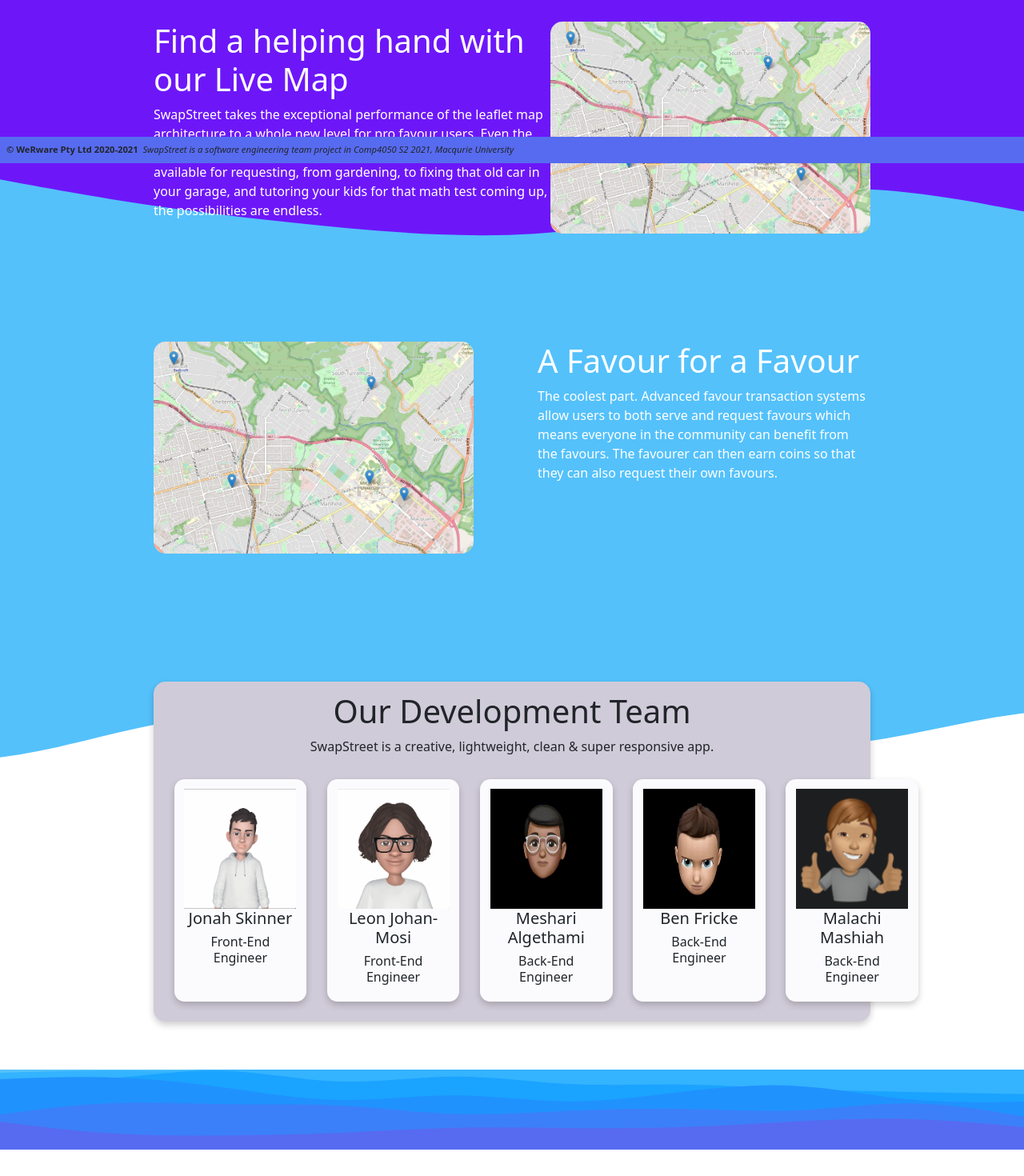
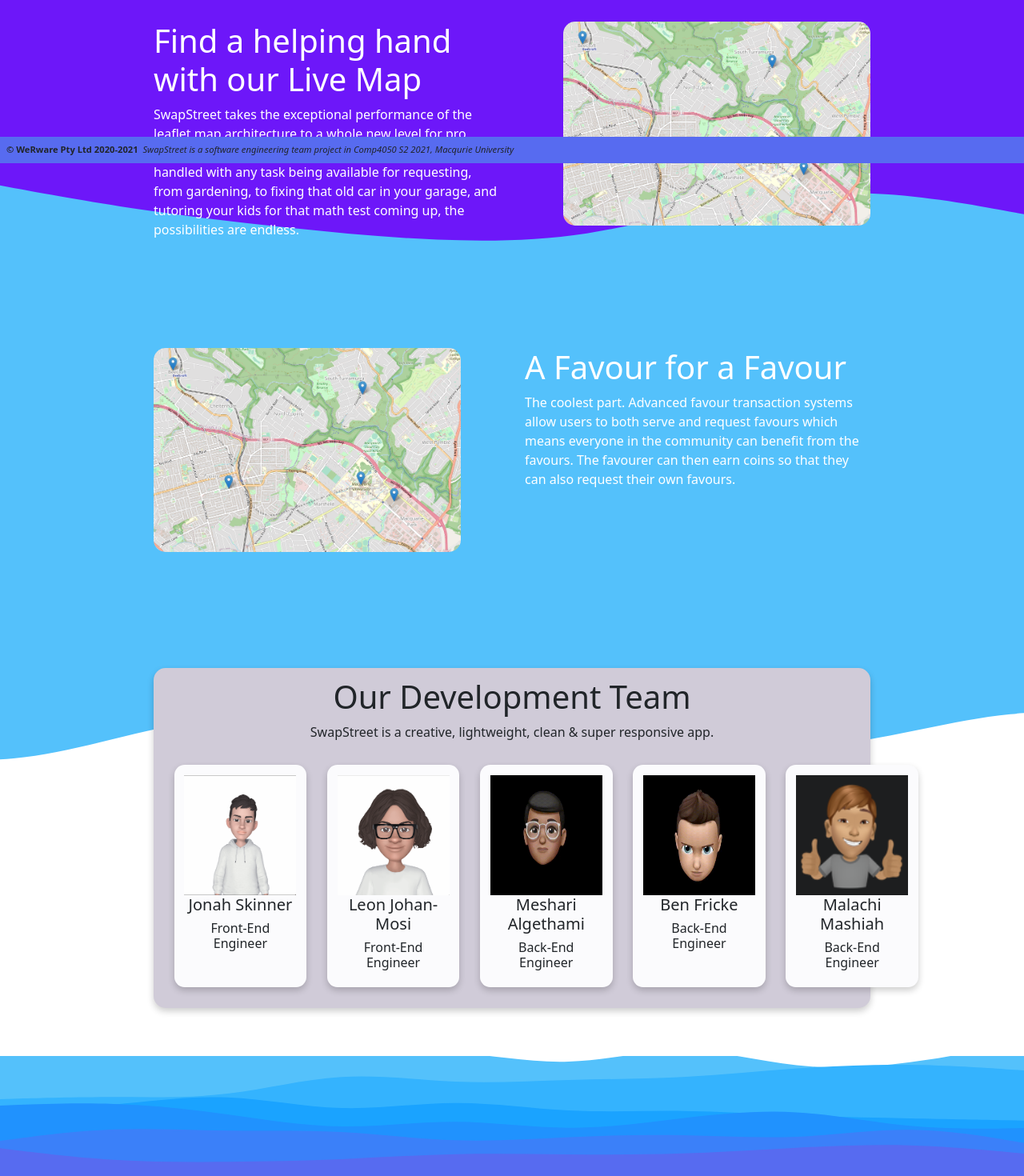
Before and after one commit to meshari-Git/COMP4050, a React (Create React App) app: page /splash in a window 1280 px wide. Shown: the part 596-2066 px from the top of the page at 80% size. Before the commit the page ends 2033 px from the top, so only its background shows below. Built offline with nearby package versions, Linux system fonts and the light colour scheme; no server answers.

Commit message:
removed navbar toggle on non-nav items + completed splash

```diff
--- a/src/assets/sass/components/navbar.scss
+++ b/src/assets/sass/components/navbar.scss
@@ -14,6 +14,10 @@
   margin-right: 10px;
 }
 
+.extra-item {
+  background-color: $blue;
+  z-index: 1;
+}
 
 .navbar-logo {
   padding: 15px;
--- a/src/assets/sass/pages/splash/splash.scss
+++ b/src/assets/sass/pages/splash/splash.scss
@@ -71,21 +71,28 @@
 
 .left-text {
   @media (min-width: 400px) {
+
     max-width: 100vw;
   }
+  @media (min-width: 900px) {
+    padding-right: 5em;
+
+  }
   @media (min-width: 1070px) {
+
     max-width: 700px;
   }
 }
 
-.map-img img {
+.map-img-right img {
   border-radius: 15px;
-  padding-right: 0px;
   @media (max-width: 899px) {
     display: none;
   }
 
   @media (min-width: 900px) {
+    width: 30vw;
+
     max-width: 400px;
   }
 }
@@ -100,25 +107,32 @@
 }
 
 .right-text {
+
   @media (min-width: 400px) {
+
     max-width: 100vw;
   }
+  @media (min-width: 900px) {
+    padding-left: 5em;
+
+  }
   @media (min-width: 1070px) {
-    padding-left: 5em;
     max-width: 700px;
   }
 }
 
 .map-img-left img {
-  border-radius: 0px;
   padding-right: 15px;
-  margin-right: 10em;
+  border-radius: 15px;
+  padding-right: 0px;
   @media (max-width: 899px) {
     display: none;
+  }
 
-  }
   @media (min-width: 900px) {
     width: 30vw;
+
+    max-width: 400px;
   }
 }
 
@@ -131,25 +145,32 @@
 .layer4 {
   background-image: url("../../../img/splash/light-blue-whiteWave.svg");
   @media (min-width: 1070px) {
-    margin-bottom: -300px;
+    margin-bottom: -200px;
   }
 }
 .layer5 {
   background-image: url("../../../img/splash/bottom-wave.svg");
   z-index: -1;
+  @media (min-width: 1070px) {
+    margin-top: -50px;
+  }
 }
 .devteam-profiles {
   background-color: $smoke;
   padding: 1vw;
   border-radius: 15px;
   text-align: center;
+  max-width: 1047px;
   box-shadow: 0 4px 8px 0 rgba(0, 0, 0, 0.2);
-  @media only screen and (min-width: 500px) {
+  @media only screen and (max-width: 1199px) {
     margin-top: 2vw;
     flex-wrap: wrap;
+    width: 70vw;
   }
 
-  @media only screen and (min-width: 1385px) {
+  @media only screen and (min-width: 1200) {
+    width: 150vw;
+
     margin-top: 5vw;
   }
   @media (min-width: 1500px) {
@@ -175,6 +196,8 @@
   img {
     width: 140px;
     height: 150px;
+
+
   }
 
   @media (max-width: 1199px) {
--- a/src/hooks/NavBar.js
+++ b/src/hooks/NavBar.js
@@ -139,8 +139,11 @@
               <i className="fas fa-thumbs-up"></i>Need a Favour?
             </Link>
           </li>
+          <div className="extra-item">
           <li className="nav-item" data-toggle="tab">
+
           </li>
+          </div>
         </ul>
       </div>
 
--- a/src/views/SplashPage.js
+++ b/src/views/SplashPage.js
@@ -54,7 +54,7 @@
             </p>
           </div>
 
-          <div className="map-img">
+          <div className="map-img-right">
             <img src={map} alt="A Map of Macquarie/Ryde area" />
           </div>
         </div>
@@ -73,7 +73,7 @@
               coins so that they can also request their own favours.
             </p>
           </div>
-          <div className="map-img">
+          <div className="map-img-left">
             <img src={map} alt="A Map of Macquarie/Ryde area" />
           </div>
         </div>
```
